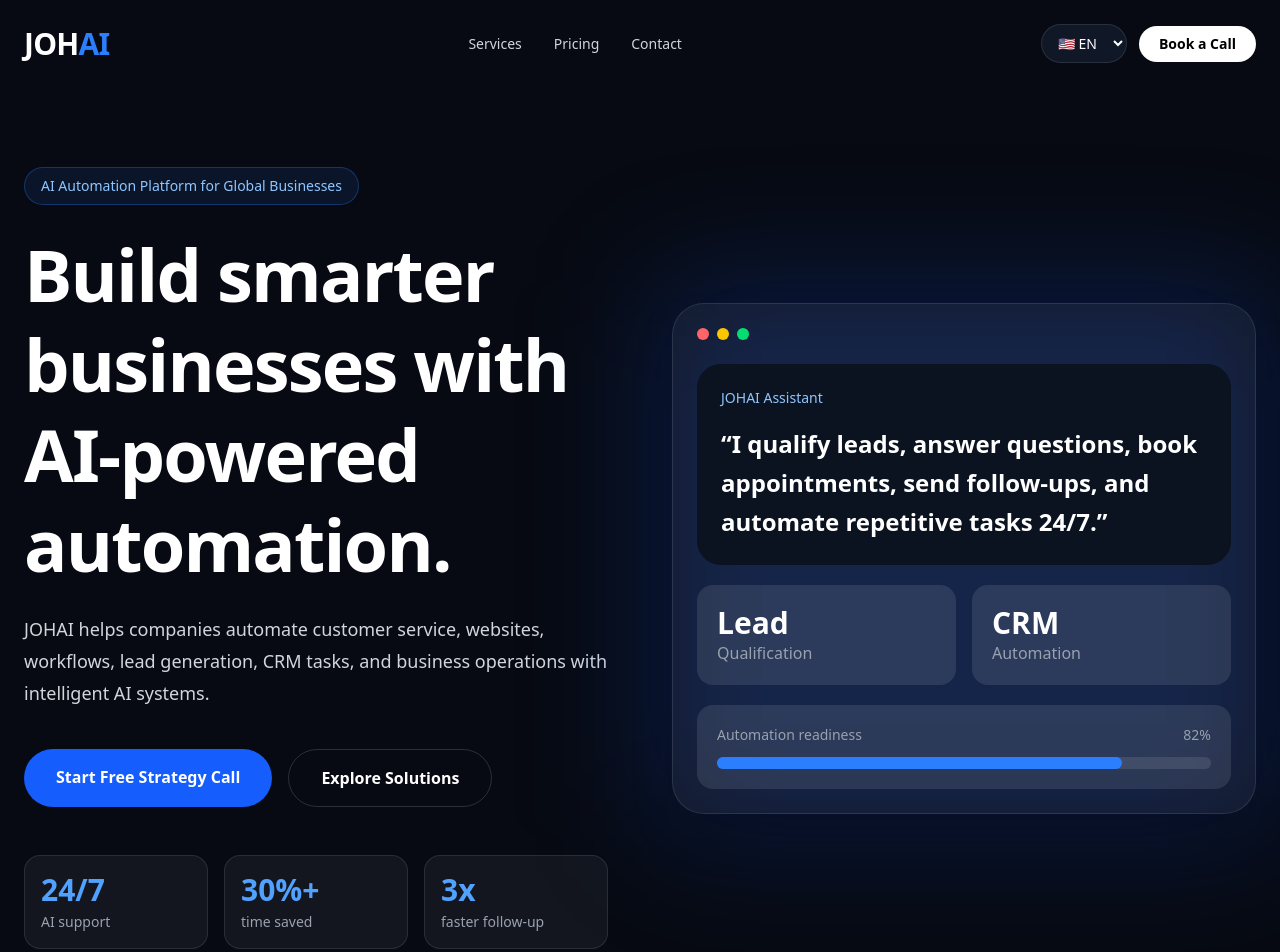
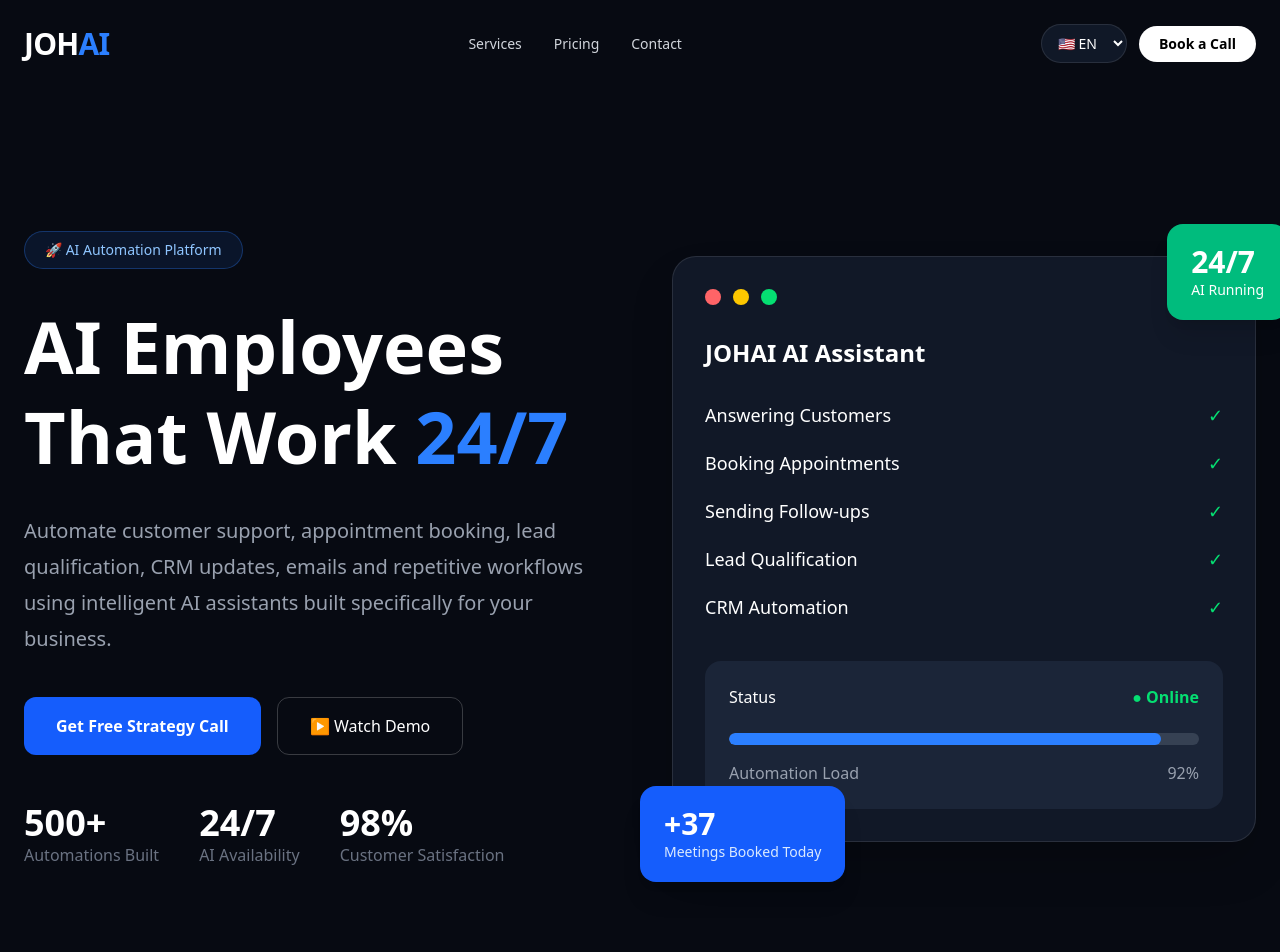
Before and after one commit to JOHNNY9207/johai, a Next.js app: page / in a window 1280 px wide. Shown: the top 952 px of the page. Built offline with nearby package versions, Linux system fonts and the light colour scheme.

Commit message:
Improve Hero section

```diff
--- a/components/Hero.tsx
+++ b/components/Hero.tsx
@@ -1,88 +1,142 @@
-const stats = [
-  ["24/7", "AI support"],
-  ["30%+", "time saved"],
-  ["3x", "faster follow-up"],
-];
-
 export default function Hero() {
   return (
-    <section className="mx-auto grid min-h-[86vh] max-w-7xl items-center gap-16 px-6 py-20 lg:grid-cols-2">
+    <section className="relative overflow-hidden px-6 pt-36 pb-24">
+      <div className="mx-auto max-w-7xl grid lg:grid-cols-2 gap-16 items-center">
+
+        {/* LEFT */}
         <div>
-        <div className="mb-6 inline-flex rounded-full border border-blue-500/30 bg-blue-500/10 px-4 py-2 text-sm text-blue-300">
-          AI Automation Platform for Global Businesses
+          <div className="inline-flex items-center rounded-full border border-blue-500/30 bg-blue-500/10 px-5 py-2 text-sm text-blue-300">
+            🚀 AI Automation Platform
           </div>
 
-        <h1 className="max-w-4xl text-5xl font-black leading-tight tracking-tight md:text-7xl">
-          Build smarter businesses with AI-powered automation.
+          <h1 className="mt-8 text-6xl lg:text-7xl font-black leading-tight">
+            AI Employees
+            <br />
+            That Work
+            <span className="text-blue-500"> 24/7</span>
           </h1>
 
-        <p className="mt-6 max-w-2xl text-lg leading-8 text-gray-300">
-          JOHAI helps companies automate customer service, websites, workflows,
-          lead generation, CRM tasks, and business operations with intelligent AI systems.
+          <p className="mt-8 max-w-xl text-xl text-gray-400 leading-9">
+            Automate customer support, appointment booking, lead qualification,
+            CRM updates, emails and repetitive workflows using intelligent AI
+            assistants built specifically for your business.
           </p>
 
-        <div className="mt-10 flex flex-col gap-4 sm:flex-row">
-          <a href="#contact" className="rounded-full bg-blue-600 px-8 py-4 text-center font-bold transition hover:bg-blue-500">
-            Start Free Strategy Call
-          </a>
+          <div className="mt-10 flex flex-wrap gap-4">
 
-          <a href="#services" className="rounded-full border border-white/15 px-8 py-4 text-center font-bold transition hover:bg-white/10">
-            Explore Solutions
-          </a>
+            <button className="rounded-xl bg-blue-600 hover:bg-blue-500 transition px-8 py-4 font-semibold">
+              Get Free Strategy Call
+            </button>
+
+            <button className="rounded-xl border border-white/20 hover:border-blue-500 hover:bg-white/5 transition px-8 py-4">
+              ▶ Watch Demo
+            </button>
+
           </div>
 
-        <div className="mt-12 grid max-w-2xl grid-cols-3 gap-4">
-          {stats.map(([number, label]) => (
-            <div key={label} className="rounded-2xl border border-white/10 bg-white/5 p-4">
-              <p className="text-3xl font-black text-blue-400">{number}</p>
-              <p className="mt-1 text-sm text-gray-400">{label}</p>
+          <div className="mt-12 flex items-center gap-10">
+
+            <div>
+              <p className="text-4xl font-bold">500+</p>
+              <p className="text-gray-500">Automations Built</p>
             </div>
-          ))}
+
+            <div>
+              <p className="text-4xl font-bold">24/7</p>
+              <p className="text-gray-500">AI Availability</p>
+            </div>
+
+            <div>
+              <p className="text-4xl font-bold">98%</p>
+              <p className="text-gray-500">Customer Satisfaction</p>
+            </div>
+
           </div>
         </div>
 
+        {/* RIGHT */}
+
         <div className="relative">
-        <div className="absolute -inset-6 rounded-[2rem] bg-blue-600/20 blur-3xl" />
 
-        <div className="relative rounded-[2rem] border border-white/10 bg-white/5 p-6 shadow-2xl backdrop-blur">
-          <div className="mb-6 flex gap-2">
-            <span className="h-3 w-3 rounded-full bg-red-400" />
-            <span className="h-3 w-3 rounded-full bg-yellow-400" />
-            <span className="h-3 w-3 rounded-full bg-green-400" />
+          <div className="rounded-3xl border border-white/10 bg-[#111827] p-8 shadow-2xl">
+
+            <div className="flex gap-3 mb-8">
+              <div className="h-4 w-4 rounded-full bg-red-400" />
+              <div className="h-4 w-4 rounded-full bg-yellow-400" />
+              <div className="h-4 w-4 rounded-full bg-green-400" />
             </div>
 
-          <div className="rounded-3xl bg-[#0B1220] p-6">
-            <p className="text-sm text-blue-300">JOHAI Assistant</p>
+            <h3 className="text-2xl font-bold mb-8">
+              JOHAI AI Assistant
+            </h3>
 
-            <p className="mt-4 text-2xl font-bold leading-relaxed">
-              “I qualify leads, answer questions, book appointments, send follow-ups,
-              and automate repetitive tasks 24/7.”
+            <div className="space-y-5 text-lg">
+
+              <div className="flex justify-between">
+                <span>Answering Customers</span>
+                <span className="text-green-400">✓</span>
+              </div>
+
+              <div className="flex justify-between">
+                <span>Booking Appointments</span>
+                <span className="text-green-400">✓</span>
+              </div>
+
+              <div className="flex justify-between">
+                <span>Sending Follow-ups</span>
+                <span className="text-green-400">✓</span>
+              </div>
+
+              <div className="flex justify-between">
+                <span>Lead Qualification</span>
+                <span className="text-green-400">✓</span>
+              </div>
+
+              <div className="flex justify-between">
+                <span>CRM Automation</span>
+                <span className="text-green-400">✓</span>
+              </div>
+
+            </div>
+
+            <div className="mt-10 rounded-2xl bg-[#1b2538] p-6">
+
+              <div className="flex justify-between">
+                <span>Status</span>
+                <span className="text-green-400 font-bold">
+                  ● Online
+                </span>
+              </div>
+
+              <div className="mt-6 h-3 rounded-full bg-gray-700 overflow-hidden">
+                <div className="h-full w-[92%] rounded-full bg-blue-500" />
+              </div>
+
+              <div className="mt-4 flex justify-between text-gray-400">
+                <span>Automation Load</span>
+                <span>92%</span>
+              </div>
+
+            </div>
+
+          </div>
+
+          <div className="absolute -bottom-10 -left-8 rounded-2xl bg-blue-600 px-6 py-5 shadow-xl">
+            <p className="text-3xl font-bold">+37</p>
+            <p className="text-sm text-blue-100">
+              Meetings Booked Today
             </p>
           </div>
 
-          <div className="mt-5 grid grid-cols-2 gap-4">
-            <div className="rounded-2xl bg-white/10 p-5">
-              <p className="text-3xl font-black">Lead</p>
-              <p className="text-gray-400">Qualification</p>
+          <div className="absolute -top-8 -right-8 rounded-2xl bg-emerald-500 px-6 py-5 shadow-xl">
+            <p className="text-3xl font-bold">24/7</p>
+            <p className="text-sm">
+              AI Running
+            </p>
           </div>
 
-            <div className="rounded-2xl bg-white/10 p-5">
-              <p className="text-3xl font-black">CRM</p>
-              <p className="text-gray-400">Automation</p>
-            </div>
         </div>
 
-          <div className="mt-5 rounded-2xl bg-white/10 p-5">
-            <div className="mb-3 flex justify-between text-sm text-gray-400">
-              <span>Automation readiness</span>
-              <span>82%</span>
-            </div>
-
-            <div className="h-3 rounded-full bg-white/10">
-              <div className="h-3 w-[82%] rounded-full bg-blue-500" />
-            </div>
-          </div>
-        </div>
       </div>
     </section>
   );
```
Lines whose indentation alone changed are shown as unchanged.
